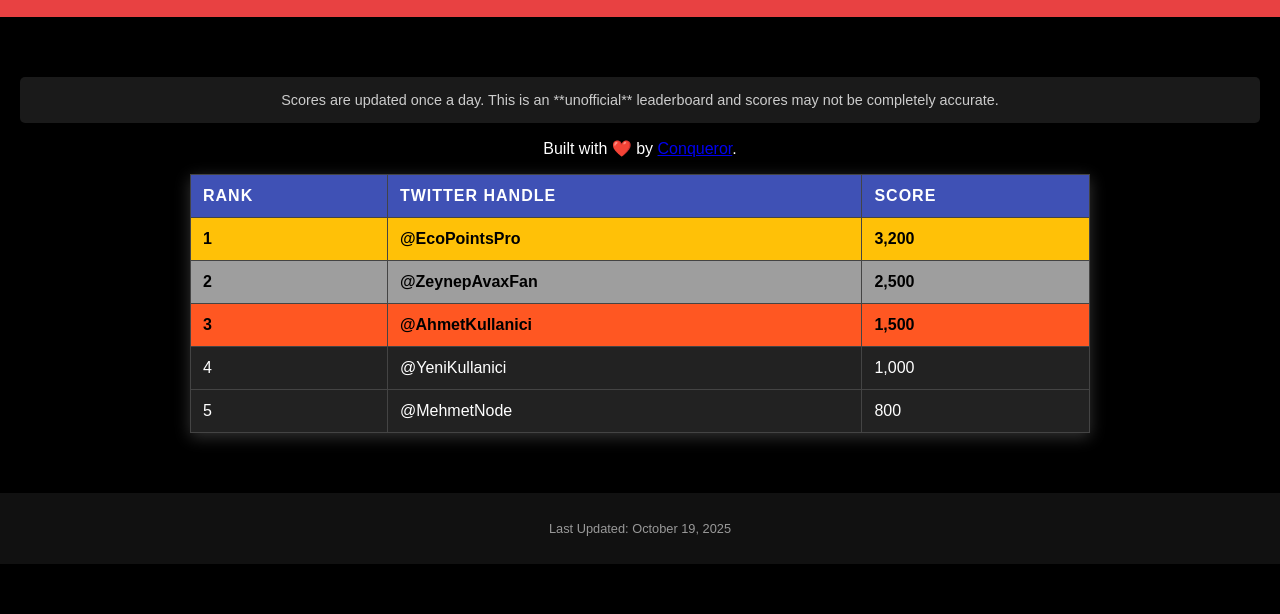
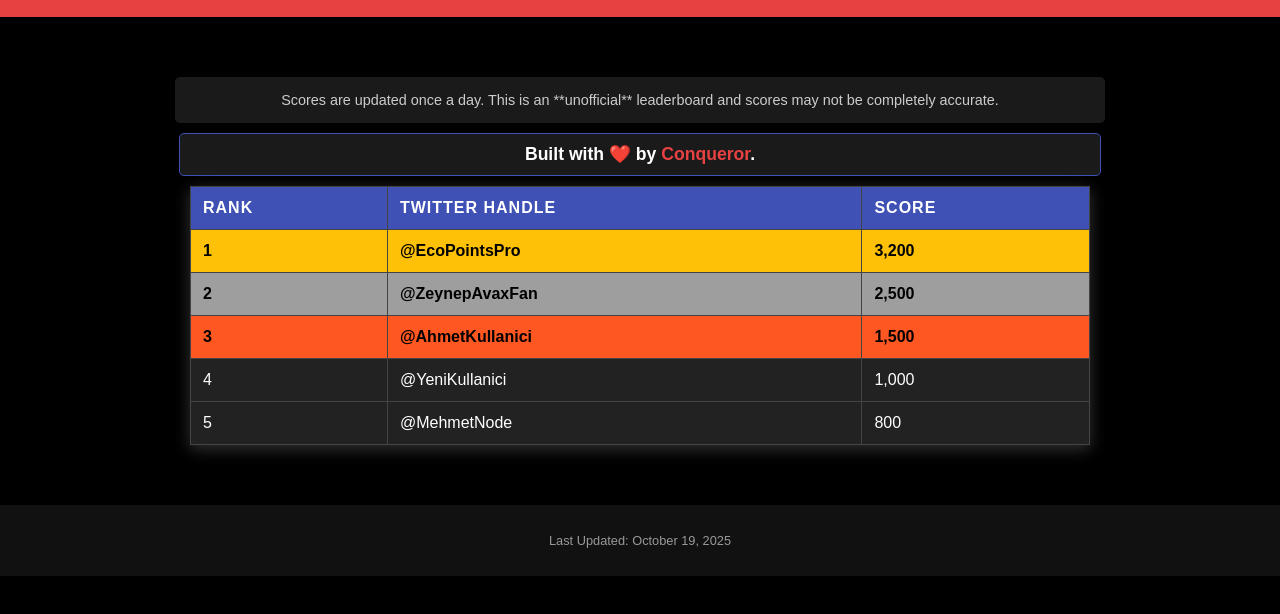
Before and after one commit to DasRasyo/AvaxEcoLeaderboard, a plain HTML site: page index.html in a window 1280 px wide. Shown: the part 60-674 px from the top of the page. Drawn offline with Linux system fonts and the light colour scheme.

Commit message:
Update style.css

```diff
--- a/style.css
+++ b/style.css
@@ -22,6 +22,22 @@ h1 {
 main {
     padding: 20px;
 }
+
+/* YENİ STİL: Kurucu bilgisinin üstte daha görünür olması için */
+.credit-top {
+    margin-bottom: 10px;
+    padding: 10px;
+    background-color: #1a1a1a;
+    border: 1px solid #3f51b5; /* Hafif bir çerçeve ekleyelim */
+    border-radius: 5px;
+    font-size: 1.1em;
+    font-weight: bold;
+    color: #fff;
+    width: 80%;
+    max-width: 900px;
+    margin: 10px auto; /* Ortalamak için */
+}
+
 
 #leaderboard {
     width: 80%;
@@ -62,6 +78,9 @@ main {
     background-color: #1a1a1a;
     font-size: 0.9em;
     color: #ccc;
+    width: 80%;
+    max-width: 900px;
+    margin: 20px auto 10px auto; /* Ortalamak için */
 }
 
 footer {
@@ -72,13 +91,13 @@ footer {
     color: #999;
 }
 
-footer a {
+footer a, .credit-top a { /* Hem footer hem de üstteki credit linki için geçerli */
     color: #e84142; /* Link color matching the header (Avalanche Red) */
     text-decoration: none;
     font-weight: bold;
 }
 
-footer a:hover {
+footer a:hover, .credit-top a:hover {
     text-decoration: underline;
 }
 
@@ -87,4 +106,7 @@ footer a:hover {
     #leaderboard {
         width: 100%;
     }
+    .update-info, .credit-top {
+        width: 95%; /* Mobil görünümde daha iyi sığması için */
+    }
 }
```
